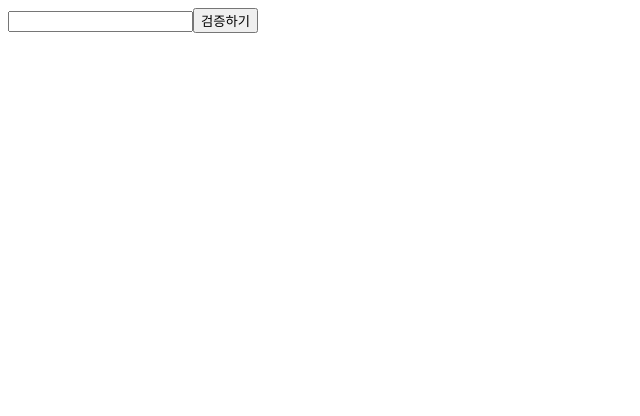
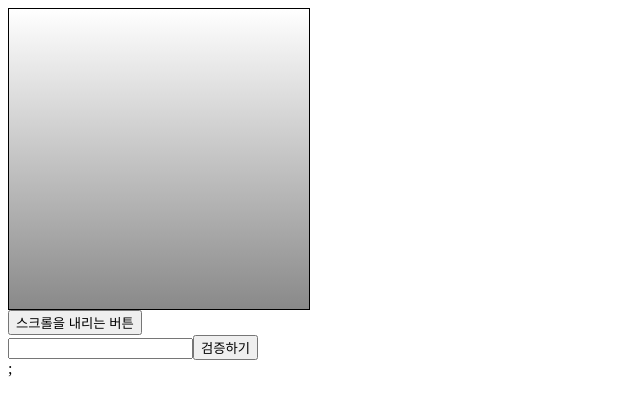
Before and after one commit to MayOwall/studying-react, a React (Create React App) app in the folder 리액트를 다루는 기술_김민준/code_practice/: page / in a window 1280 px wide. Shown: the top 416 px of the page, without its empty margins (0-640 px from the left). Built offline with nearby package versions, Linux system fonts and the light colour scheme.

Commit message:
5.3 컴포넌트에 ref 달기

```diff
--- a/리액트를 다루는 기술_김민준/code_practice/src/App.js
+++ b/리액트를 다루는 기술_김민준/code_practice/src/App.js
@@ -1,9 +1,26 @@
 import { Component } from "react";
+import ScrollBox from "./ScrollBox";
 import ValidationSample from "./ValidationSample";
 
 class App extends Component {
     render() {
-        return <ValidationSample />;
+        return (
+            <>
+                <ScrollBox
+                    ref={(ref) => {
+                        this.scrollBox = ref;
+                    }}
+                />
+                <button
+                    onClick={() => {
+                        this.scrollBox.handleScroll();
+                    }}
+                >
+                    스크롤을 내리는 버튼
+                </button>
+                <ValidationSample />;
+            </>
+        );
     }
 }
 export default App;
--- /dev/null
+++ b/리액트를 다루는 기술_김민준/code_practice/src/ScrollBox.js
@@ -0,0 +1,33 @@
+import { Component } from "react";
+
+export default class ScrollBox extends Component {
+    handleScroll = () => {
+        const { scrollHeight, clientHeight } = this.box;
+        this.box.scrollTop = scrollHeight - clientHeight;
+    };
+
+    render() {
+        const style = {
+            border: "1px solid",
+            height: "300px",
+            width: "300px",
+            overflow: "auto",
+            position: "relative",
+        };
+        const innerStyle = {
+            width: "100%",
+            height: "650px",
+            background: "linear-gradient(white,black)",
+        };
+        return (
+            <div
+                style={style}
+                ref={(ref) => {
+                    this.box = ref;
+                }}
+            >
+                <div style={innerStyle}></div>
+            </div>
+        );
+    }
+}
```
